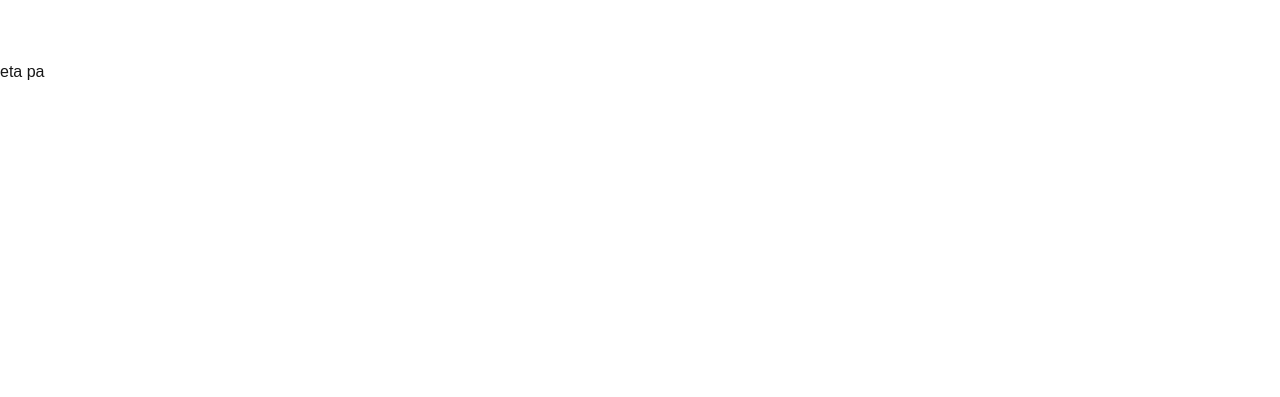
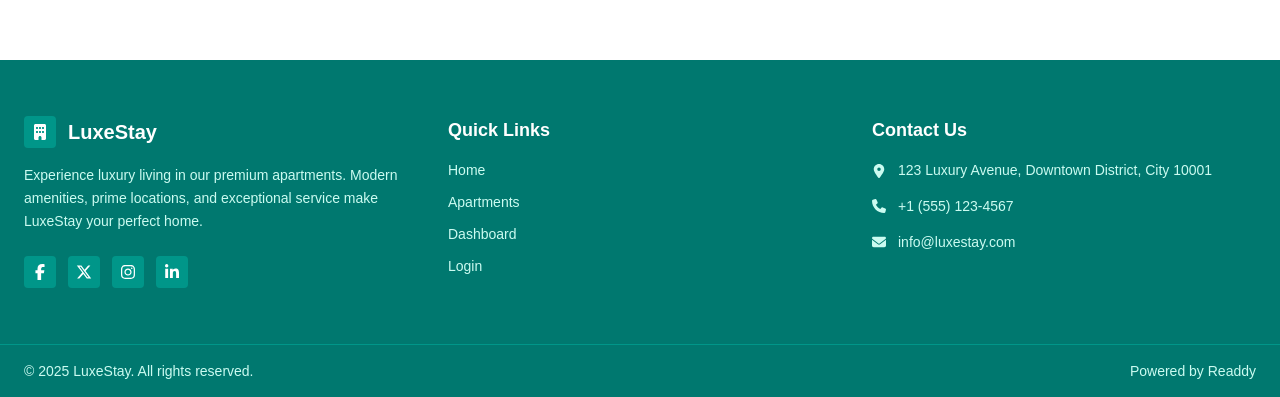
Before and after one commit to jannatulnila/Luxe-Stay-client, a Next.js app: page / in a window 1280 px wide. Shown: the part 796-1193 px from the top of the page. Before the commit the page ends 880 px from the top, so only its background shows below. Built offline with nearby package versions, Linux system fonts and the light colour scheme.

Commit message:
Add Footer component and update layout; include react-icons dependency

```diff
--- a/package.json
+++ b/package.json
@@ -11,7 +11,8 @@
   "dependencies": {
     "next": "16.1.1",
     "react": "19.2.3",
-    "react-dom": "19.2.3"
+    "react-dom": "19.2.3",
+    "react-icons": "^5.5.0"
   },
   "devDependencies": {
     "@tailwindcss/postcss": "^4",
--- /dev/null
+++ b/src/app/components/Footer.jsx
@@ -0,0 +1,91 @@
+import Link from "next/link";
+import {
+  FaFacebookF,
+  FaXTwitter,
+  FaInstagram,
+  FaLinkedinIn,
+  FaBuilding,
+  FaLocationDot,
+  FaPhone,
+  FaEnvelope,
+} from "react-icons/fa6";
+
+const Footer = () => {
+  return (
+    <footer className="bg-teal-700 text-white">
+      <div className="max-w-7xl mx-auto px-6 py-14 grid grid-cols-1 md:grid-cols-3 gap-10">
+
+        {/* Logo & Description */}
+        <div>
+          <div className="flex items-center gap-3 mb-4">
+            <div className="bg-teal-600 p-2 rounded">
+              <FaBuilding />
+            </div>
+            <h2 className="text-xl font-semibold">LuxeStay</h2>
+          </div>
+
+          <p className="text-sm text-teal-100 mb-6 leading-relaxed">
+            Experience luxury living in our premium apartments. Modern
+            amenities, prime locations, and exceptional service make
+            LuxeStay your perfect home.
+          </p>
+
+          <div className="flex gap-3">
+            <span className="bg-teal-600 p-2 rounded cursor-pointer">
+              <FaFacebookF />
+            </span>
+            <span className="bg-teal-600 p-2 rounded cursor-pointer">
+              <FaXTwitter />
+            </span>
+            <span className="bg-teal-600 p-2 rounded cursor-pointer">
+              <FaInstagram />
+            </span>
+            <span className="bg-teal-600 p-2 rounded cursor-pointer">
+              <FaLinkedinIn />
+            </span>
+          </div>
+        </div>
+
+        {/* Quick Links */}
+        <div>
+          <h3 className="text-lg font-semibold mb-4">Quick Links</h3>
+          <ul className="space-y-3 text-teal-100 text-sm">
+            <li><Link href="/">Home</Link></li>
+            <li><Link href="/apartments">Apartments</Link></li>
+            <li><Link href="/dashboard">Dashboard</Link></li>
+            <li><Link href="/login">Login</Link></li>
+          </ul>
+        </div>
+
+        {/* Contact */}
+        <div>
+          <h3 className="text-lg font-semibold mb-4">Contact Us</h3>
+          <ul className="space-y-4 text-teal-100 text-sm">
+            <li className="flex gap-3 items-start">
+              <FaLocationDot className="mt-1" />
+              <span>123 Luxury Avenue, Downtown District, City 10001</span>
+            </li>
+            <li className="flex gap-3 items-center">
+              <FaPhone />
+              <span>+1 (555) 123-4567</span>
+            </li>
+            <li className="flex gap-3 items-center">
+              <FaEnvelope />
+              <span>info@luxestay.com</span>
+            </li>
+          </ul>
+        </div>
+      </div>
+
+      {/* Bottom Bar */}
+      <div className="border-t border-teal-600">
+        <div className="max-w-7xl mx-auto px-6 py-4 flex flex-col md:flex-row justify-between text-sm text-teal-100">
+          <p>© 2025 LuxeStay. All rights reserved.</p>
+          <p>Powered by Readdy</p>
+        </div>
+      </div>
+    </footer>
+  );
+};
+
+export default Footer;
--- a/src/app/components/Navbar.jsx
+++ b/src/app/components/Navbar.jsx
@@ -6,7 +6,7 @@ const NavBar = () => {
             <div className="container mx-auto px-6 py-3 flex items-center justify-between">
 
                 {/* Logo */}
-                <Link href="/" className="text-2xl font-bold text-blue-600">
+                <Link href="/" className="text-2xl font-bold text-teal-600">
                    LuxeStay
                 </Link>
 
@@ -14,28 +14,28 @@ const NavBar = () => {
                 <div className="hidden md:flex items-center gap-6">
                     <Link
                         href="/"
-                        className="text-gray-700 hover:text-blue-600 font-medium"
+                        className="text-gray-700 hover:text-teal-600 font-medium"
                     >
                         Home
                     </Link>
 
                     <Link
                         href="/apartment"
-                        className="text-gray-700 hover:text-blue-600 font-medium"
+                        className="text-gray-700 hover:text-teal-600 font-medium"
                     >
                         Apartment
                     </Link>
 
                     <Link
                         href="/about"
-                        className="text-gray-700 hover:text-blue-600 font-medium"
+                        className="text-gray-700 hover:text-teal-600 font-medium"
                     >
                         About
                     </Link>
 
                     <Link
                         href="/contact"
-                        className="text-gray-700 hover:text-blue-600 font-medium"
+                        className="text-gray-700 hover:text-teal-600 font-medium"
                     >
                         Contact
                     </Link>
--- a/src/app/layout.js
+++ b/src/app/layout.js
@@ -1,6 +1,7 @@
 import { Geist, Geist_Mono } from "next/font/google";
 import "./globals.css";
 import Navbar from "./components/Navbar";
+import Footer from "./components/Footer";
 
 const geistSans = Geist({
   variable: "--font-geist-sans",
@@ -25,7 +26,7 @@ export default function RootLayout({ children }) {
       >
         <Navbar />
         <main className="h-screen h-max-[700px]">{children}</main>
-        <footer>eta pa</footer>
+        <Footer />
       </body>
     </html>
   );
```
Also changed, not shown: 1 other file (tests, documents, lock files or other folders).
